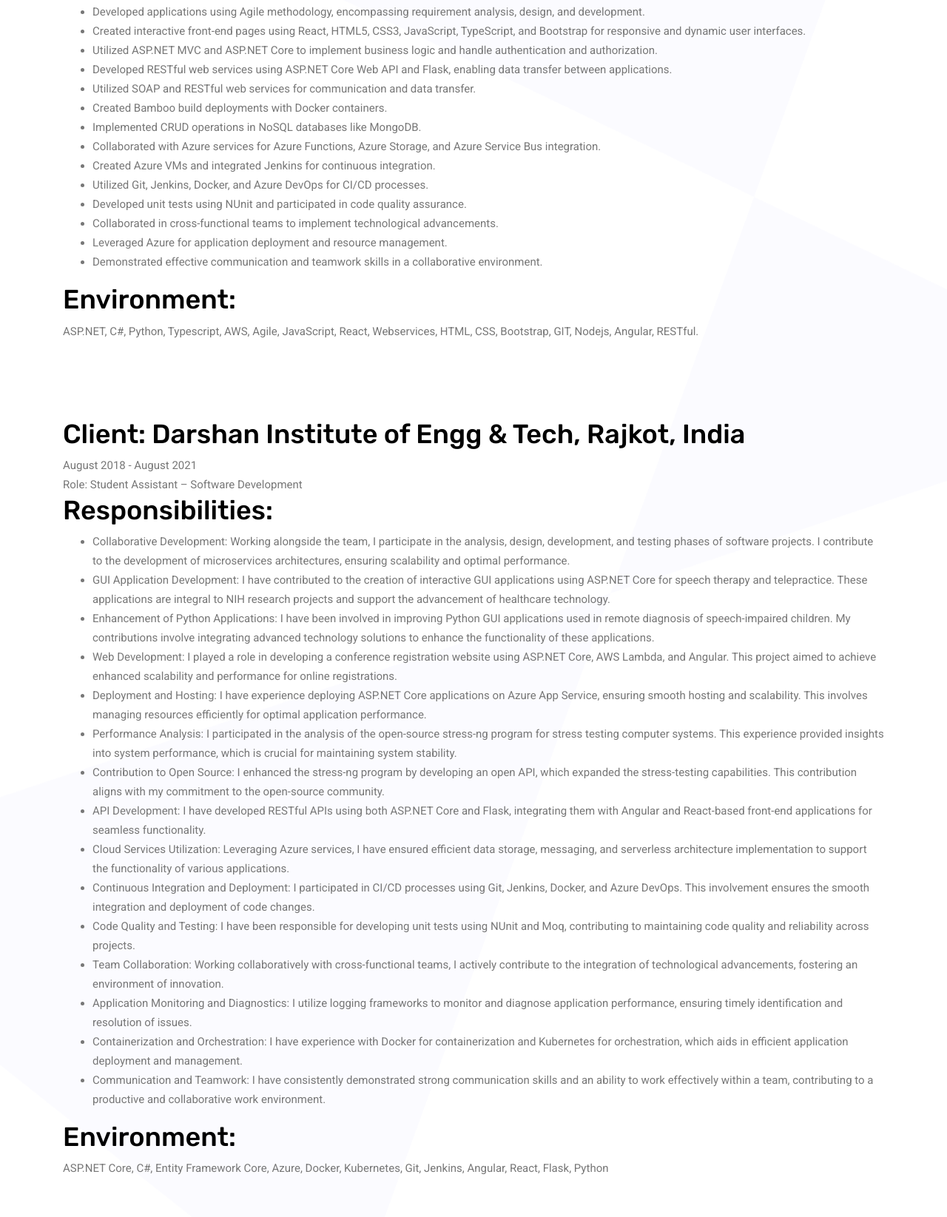
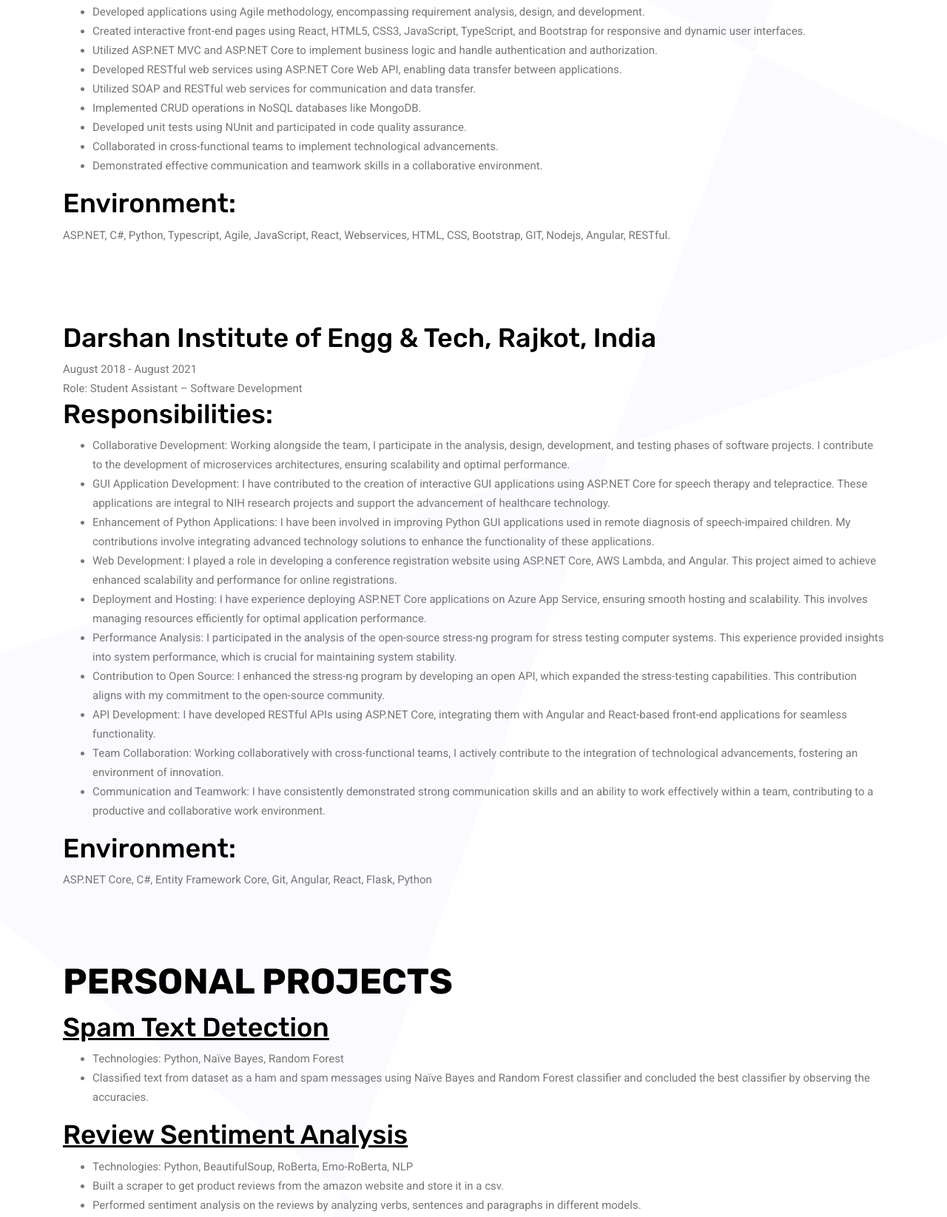
Before and after one commit to dhyey-shingala/dhyey-shingala.github.io, a plain HTML site: page portfolio.html in a window 1280 px wide. Shown: the part 901-2546 px from the top of the page at 74% size. Drawn offline with nearby package versions, Linux system fonts and the light colour scheme; some packages are replaced by stand-ins of ours.

Commit message:
Update portfolio.html

```diff
--- a/portfolio.html
+++ b/portfolio.html
@@ -64,7 +64,7 @@
 <div class="col-lg-12">
 <div class="main_title text-left">
 <h2 style="font-size: xxx-large">Work Experience</h2>
-    <h1>Client: Setu Consulting, Rajkot, India</h1>
+    <h1>Setu Consulting, Rajkot, India</h1>
     <p>January 2021 - June 2021</p>
     <p>Role: Full stack developer</p>
 
@@ -74,25 +74,20 @@
         <li>Created interactive front-end pages using React, HTML5, CSS3, JavaScript, TypeScript, and Bootstrap for responsive
             and dynamic user interfaces.</li>
         <li>Utilized ASP.NET MVC and ASP.NET Core to implement business logic and handle authentication and authorization.</li>
-        <li>Developed RESTful web services using ASP.NET Core Web API and Flask, enabling data transfer between applications.</li>
+        <li>Developed RESTful web services using ASP.NET Core Web API, enabling data transfer between applications.</li>
         <li>Utilized SOAP and RESTful web services for communication and data transfer.</li>
-        <li>Created Bamboo build deployments with Docker containers.</li>
         <li>Implemented CRUD operations in NoSQL databases like MongoDB.</li>
-        <li>Collaborated with Azure services for Azure Functions, Azure Storage, and Azure Service Bus integration.</li>
-        <li>Created Azure VMs and integrated Jenkins for continuous integration.</li>
-        <li>Utilized Git, Jenkins, Docker, and Azure DevOps for CI/CD processes.</li>
         <li>Developed unit tests using NUnit and participated in code quality assurance.</li>
         <li>Collaborated in cross-functional teams to implement technological advancements.</li>
-        <li>Leveraged Azure for application deployment and resource management.</li>
         <li>Demonstrated effective communication and teamwork skills in a collaborative environment.</li>
     </ul>
 
     <h1>Environment:</h1>
-    <p>ASP.NET, C#, Python, Typescript, AWS, Agile, JavaScript, React, Webservices, HTML, CSS, Bootstrap, GIT, Nodejs,
+    <p>ASP.NET, C#, Python, Typescript, Agile, JavaScript, React, Webservices, HTML, CSS, Bootstrap, GIT, Nodejs,
         Angular, RESTful.</p>
     <br><br><br><br>
 
-    <h1>Client: Darshan Institute of Engg & Tech, Rajkot, India</h1>
+    <h1>Darshan Institute of Engg & Tech, Rajkot, India</h1>
     <p>August 2018 - August 2021</p>
     <p>Role: Student Assistant – Software Development</p>
 
@@ -115,26 +110,16 @@
             systems. This experience provided insights into system performance, which is crucial for maintaining system stability.</li>
         <li>Contribution to Open Source: I enhanced the stress-ng program by developing an open API, which expanded the
             stress-testing capabilities. This contribution aligns with my commitment to the open-source community.</li>
-        <li>API Development: I have developed RESTful APIs using both ASP.NET Core and Flask, integrating them with Angular and
+        <li>API Development: I have developed RESTful APIs using ASP.NET Core, integrating them with Angular and
             React-based front-end applications for seamless functionality.</li>
-        <li>Cloud Services Utilization: Leveraging Azure services, I have ensured efficient data storage, messaging, and serverless
-            architecture implementation to support the functionality of various applications.</li>
-        <li>Continuous Integration and Deployment: I participated in CI/CD processes using Git, Jenkins, Docker, and Azure DevOps.
-            This involvement ensures the smooth integration and deployment of code changes.</li>
-        <li>Code Quality and Testing: I have been responsible for developing unit tests using NUnit and Moq, contributing to
-            maintaining code quality and reliability across projects.</li>
         <li>Team Collaboration: Working collaboratively with cross-functional teams, I actively contribute to the integration
             of technological advancements, fostering an environment of innovation.</li>
-        <li>Application Monitoring and Diagnostics: I utilize logging frameworks to monitor and diagnose application performance,
-            ensuring timely identification and resolution of issues.</li>
-        <li>Containerization and Orchestration: I have experience with Docker for containerization and Kubernetes for orchestration,
-            which aids in efficient application deployment and management.</li>
         <li>Communication and Teamwork: I have consistently demonstrated strong communication skills and an ability to work
             effectively within a team, contributing to a productive and collaborative work environment.</li>
     </ul>
 
     <h1>Environment:</h1>
-    <p>ASP.NET Core, C#, Entity Framework Core, Azure, Docker, Kubernetes, Git, Jenkins, Angular, React, Flask, Python</p>
+    <p>ASP.NET Core, C#, Entity Framework Core, Git, Angular, React, Flask, Python</p>
 </div>
 </div>
 </div>
```
